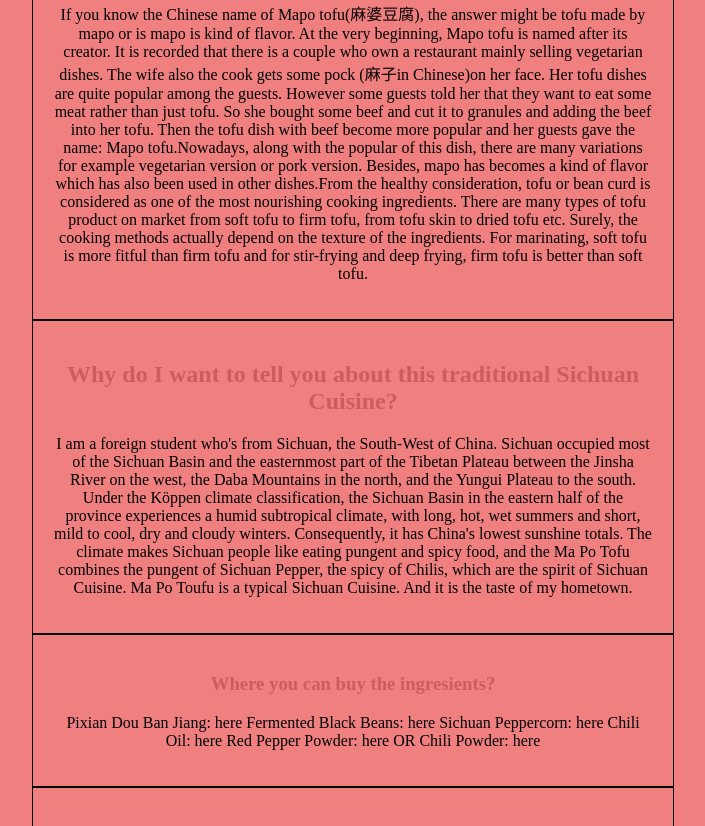
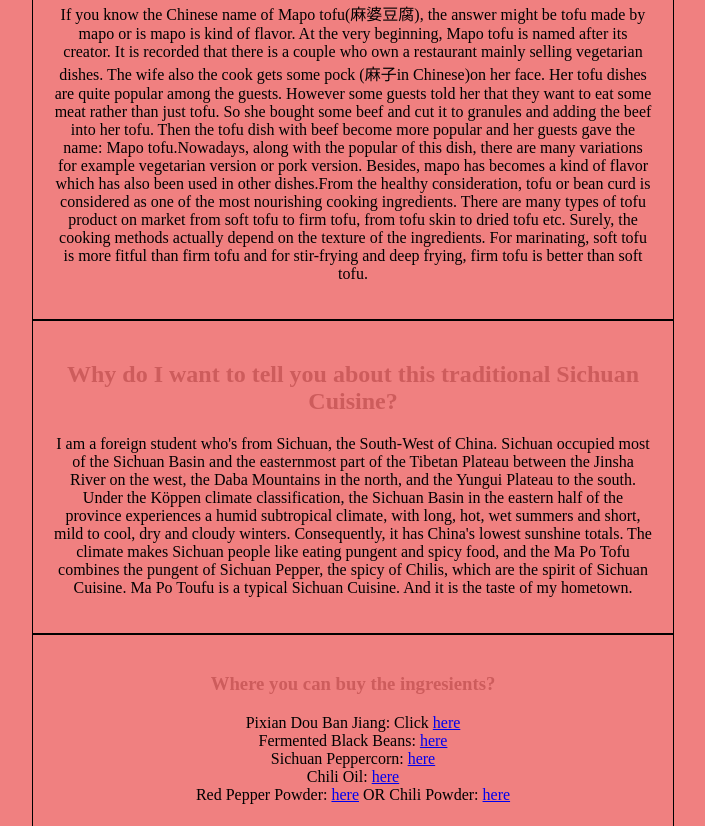
Before and after one commit to Xueyanzz/web-dev-hw, a plain HTML site: page project-2/pages/About.html in a window 1280 px wide. Shown: the part 126-952 px from the top of the page, without its empty margins (287-992 px from the left). Drawn offline with Linux system fonts and the light colour scheme.

Commit message:
Revert "Revert "Final""
This reverts commit e354414452b11a8b8a5f4747ff6310e8531845e1.

```diff
--- a/project-2/pages/About.html
+++ b/project-2/pages/About.html
@@ -4,9 +4,9 @@
      <title> ABOUT</title>
      <meta charset="utf-8">
      <meta name="description" content="Directions for...."
-     <meta name="author" content="Ben Sparrow">
+     <meta name="author" content="Xueyan Zhong">
      <meta name="keywords" description="">
-      <meta name="viewport" content="width=device-width, initial-scale=1.0">
+    <meta name="viewport" content="width=device-width, initial-scale=1.0">
 
       <style>
       h1,h2,h3,h4{color:indianred}
@@ -47,13 +47,17 @@
 <div id="where" class="border">
   <h3>Where you can buy the ingresients?</h3>
   <p>
-    Pixian Dou Ban Jiang: <a herf="http://goo.gl/Y9cWR8">here</a>
-    Fermented Black Beans: <a herf="http://goo.gl/8bFlzm">here</a>
-    Sichuan Peppercorn: <a herf="http://goo.gl/ag98V5">here</a>
-    Chili Oil: <a herf="http://goo.gl/5C2frH">here</a>
-    Red Pepper Powder: <a herf="http://goo.gl/nFaW4g">here</a>
+    Pixian Dou Ban Jiang: Click <a href="http://goo.gl/Y9cWR8">here</a>
+    <br>
+    Fermented Black Beans: <a href="http://goo.gl/8bFlzm">here</a>
+    <br>
+    Sichuan Peppercorn: <a href="http://goo.gl/ag98V5">here</a>
+    <br>
+    Chili Oil: <a href="http://goo.gl/5C2frH">here</a>
+    <br>
+    Red Pepper Powder: <a href="http://goo.gl/nFaW4g">here</a>
        OR
-    Chili Powder: <a herf="http://goo.gl/5KcFJ3">here</a>
+    Chili Powder: <a href="http://goo.gl/5KcFJ3">here</a>
   </p>
 </div>
 
```
